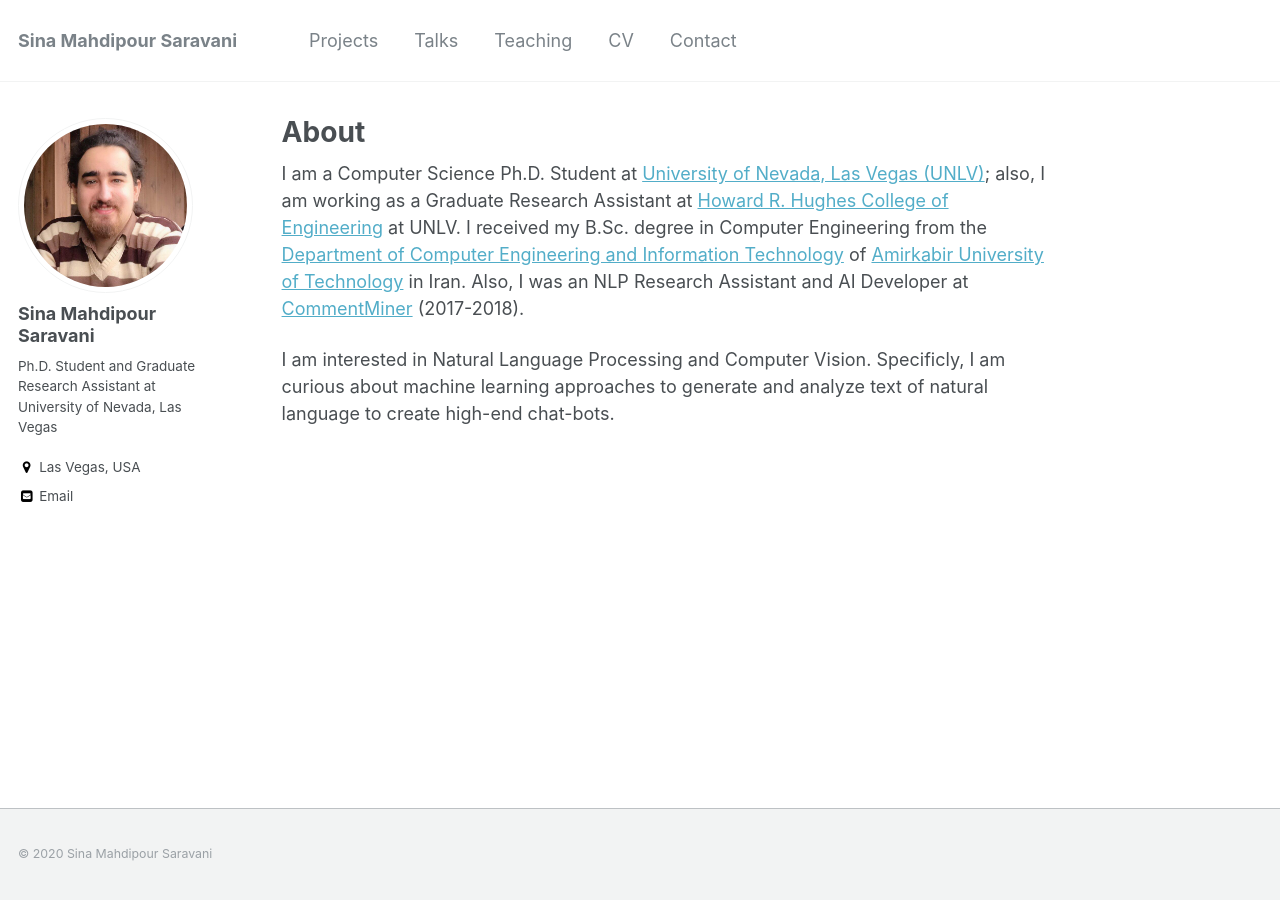
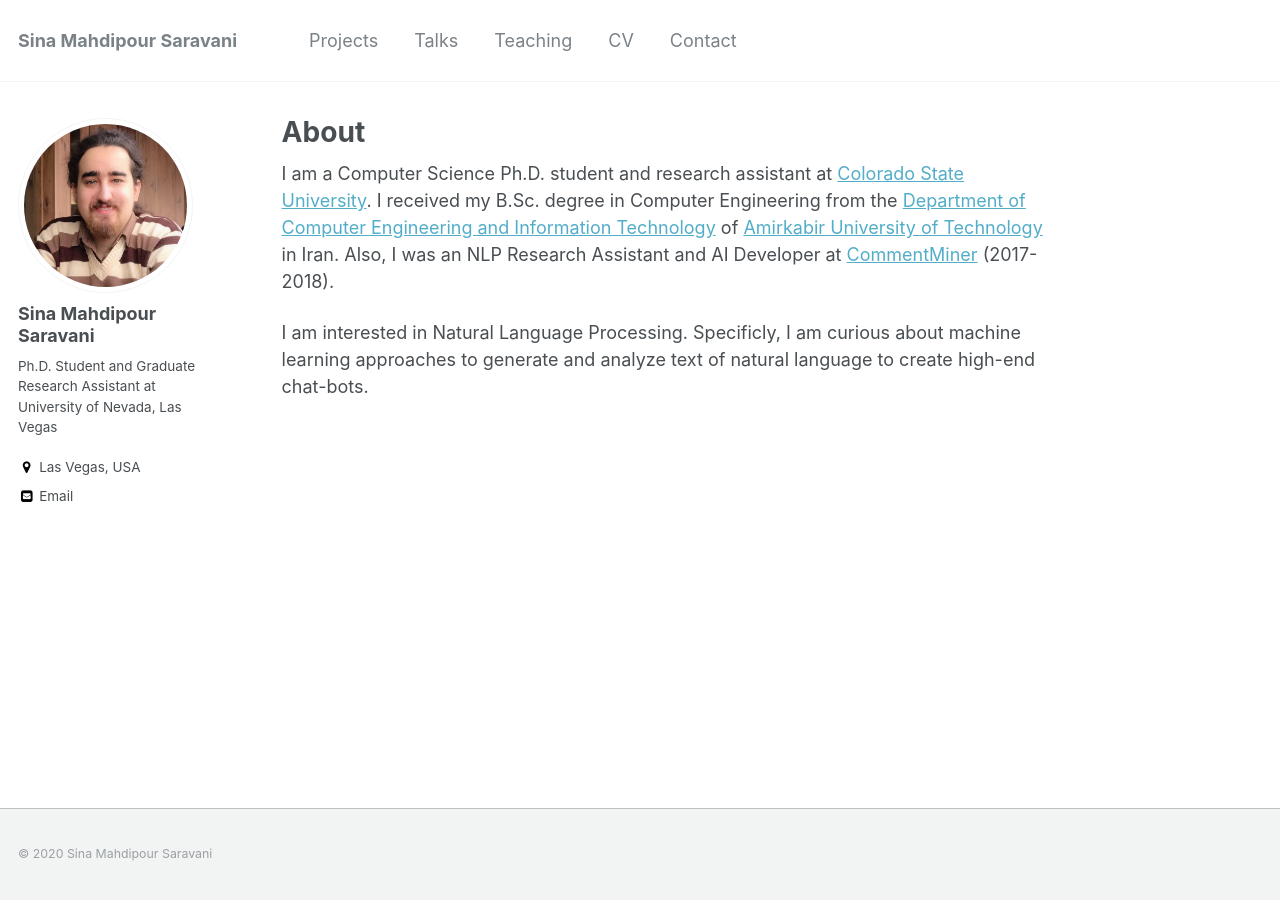
Before and after one commit to sinamps/sinamps.github.io, a Jekyll site: the page built from _pages/about.md, in a window 1280 px wide. Built offline with Jekyll 4.4.1, drawn with Linux system fonts in a browser that asks for light colours.

Commit message:
Update to csu

```diff
--- a/_pages/about.md
+++ b/_pages/about.md
@@ -8,6 +8,6 @@
   - /about.html
 ---
 
-I am a Computer Science Ph.D. Student at [University of Nevada, Las Vegas (UNLV)](https://www.unlv.edu); also, I am working as a Graduate Research Assistant at [Howard R. Hughes College of Engineering](https://www.unlv.edu/engineering) at UNLV. I received my B.Sc. degree in Computer Engineering from the [Department of Computer Engineering and Information Technology](http://ceit.aut.ac.ir/autcms/home.htm?depurl=computer-engineering&lang=en) of [Amirkabir University of Technology](http://aut.ac.ir/aut/) in Iran. Also, I was an NLP Research Assistant and AI Developer at [CommentMiner](http://www.commentminer.ir/) (2017-2018).
+I am a Computer Science Ph.D. student and research assistant at [Colorado State University](https://www.colostate.edu). I received my B.Sc. degree in Computer Engineering from the [Department of Computer Engineering and Information Technology](http://ceit.aut.ac.ir/autcms/home.htm?depurl=computer-engineering&lang=en) of [Amirkabir University of Technology](http://aut.ac.ir/aut/) in Iran. Also, I was an NLP Research Assistant and AI Developer at [CommentMiner](http://www.commentminer.ir/) (2017-2018).
 
-I am interested in Natural Language Processing and Computer Vision. Specificly, I am curious about machine learning approaches to generate and analyze text of natural language to create high-end chat-bots.
+I am interested in Natural Language Processing. Specificly, I am curious about machine learning approaches to generate and analyze text of natural language to create high-end chat-bots.
```
